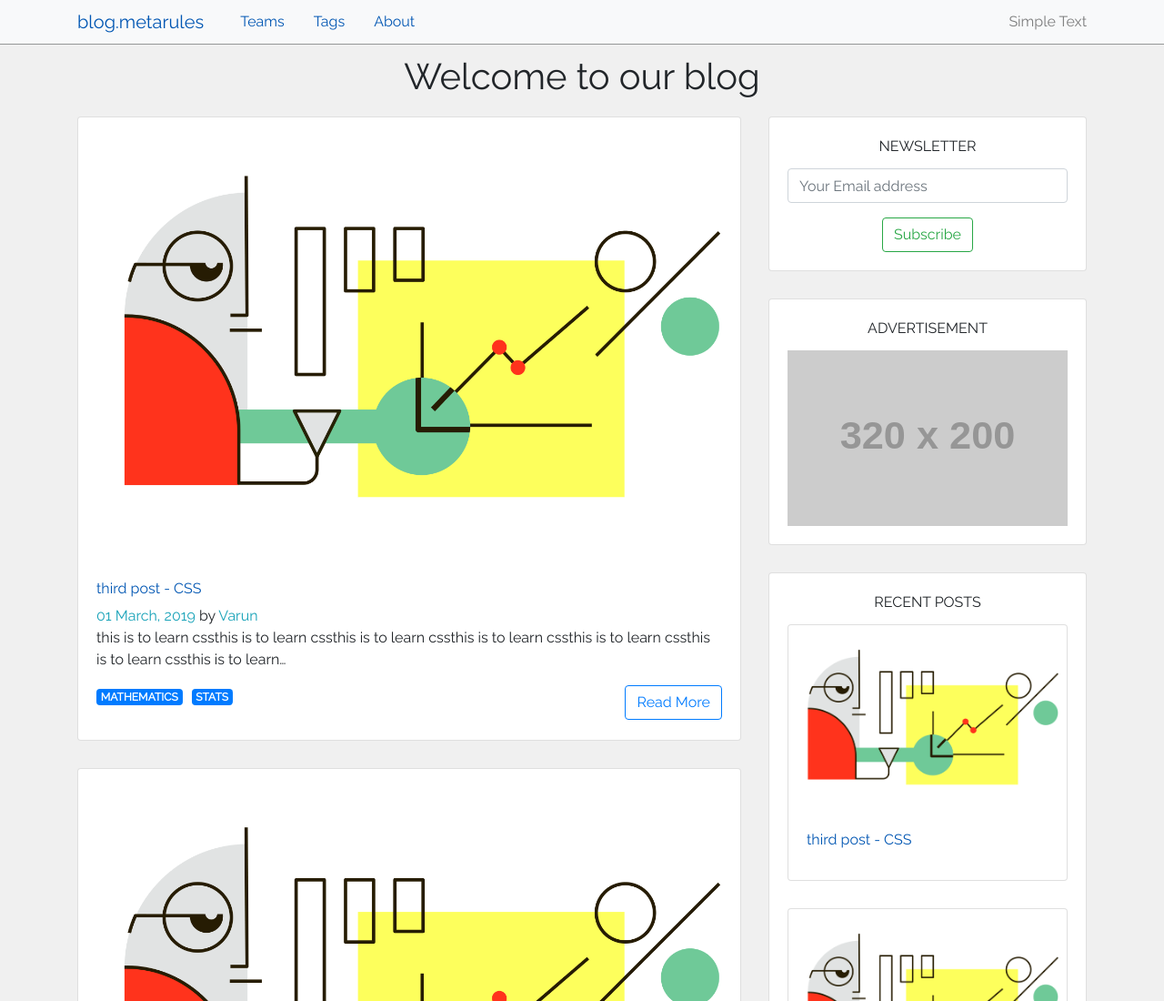
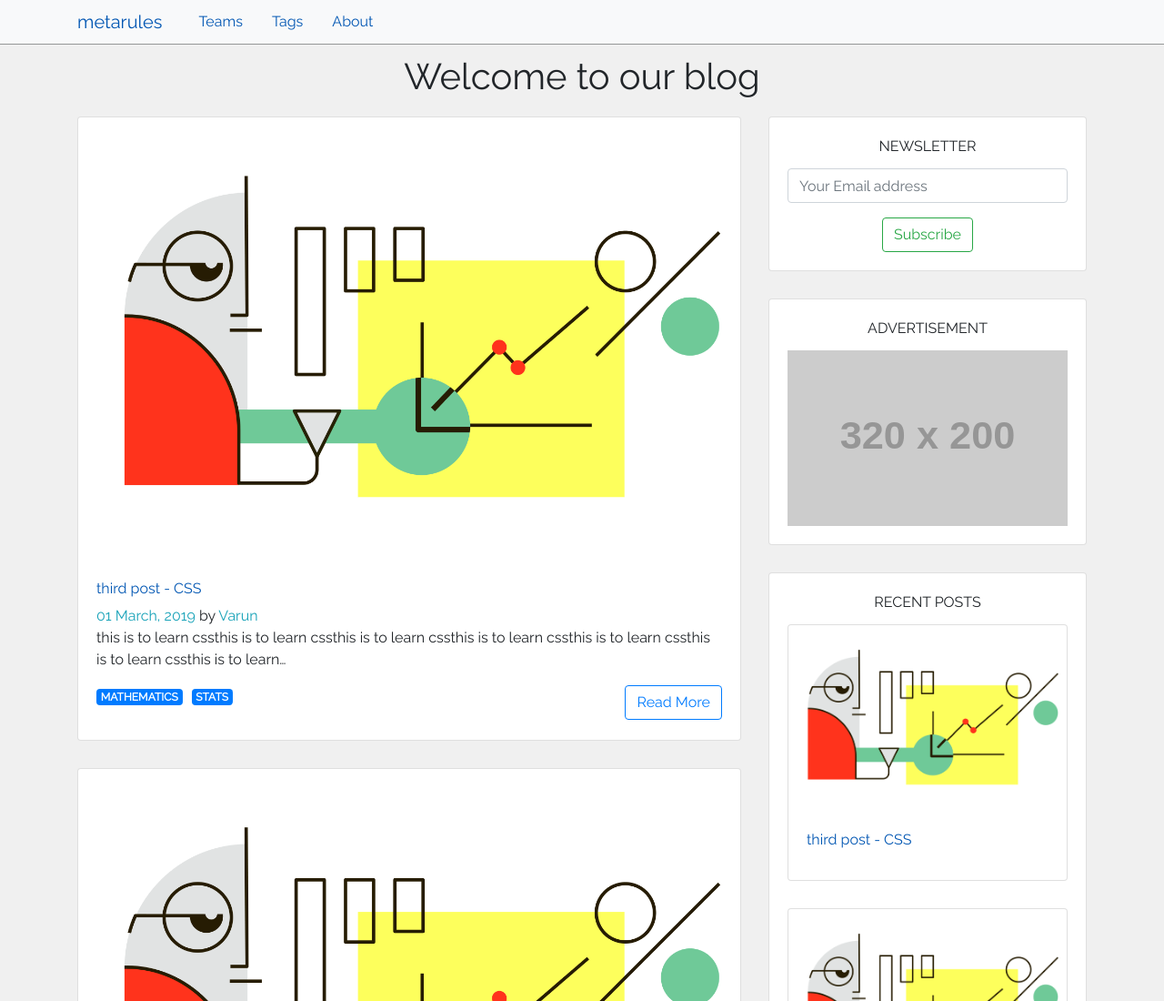
Before and after one commit to NXture/metarules-blog, a Gatsby site: page / in a window 1280 px wide. Shown: the top 1100 px of the page at 91% size. Built offline with nearby package versions, Linux system fonts and the light colour scheme; Gatsby itself is replaced by a stand-in of ours; placeholder pictures from the web are drawn by us.

Commit message:
modified navbar

```diff
--- a/gatsby-config.js
+++ b/gatsby-config.js
@@ -1,7 +1,7 @@
 module.exports = {
   siteMetadata: {
-    title: `blog.metarules`,
-    description: `Blogging Site`,
+    title: `metarules`,
+    description: `Blogging Site - Free resources for everyone interested in web design, web development and programming.`,
     author: `Varun SriVathsa`,
   },
   plugins: [
--- a/src/components/header.js
+++ b/src/components/header.js
@@ -9,7 +9,6 @@ import {
   Nav,
   NavItem,
   NavLink,
-  NavbarText,
 } from "reactstrap"
 
 const ListLink = props => (
@@ -58,7 +57,6 @@ const Header = () => {
                 </NavLink>
               </NavItem>
             </Nav>
-            <NavbarText>Simple Text</NavbarText>
           </Collapse>
         </div>
       </Navbar>
```
